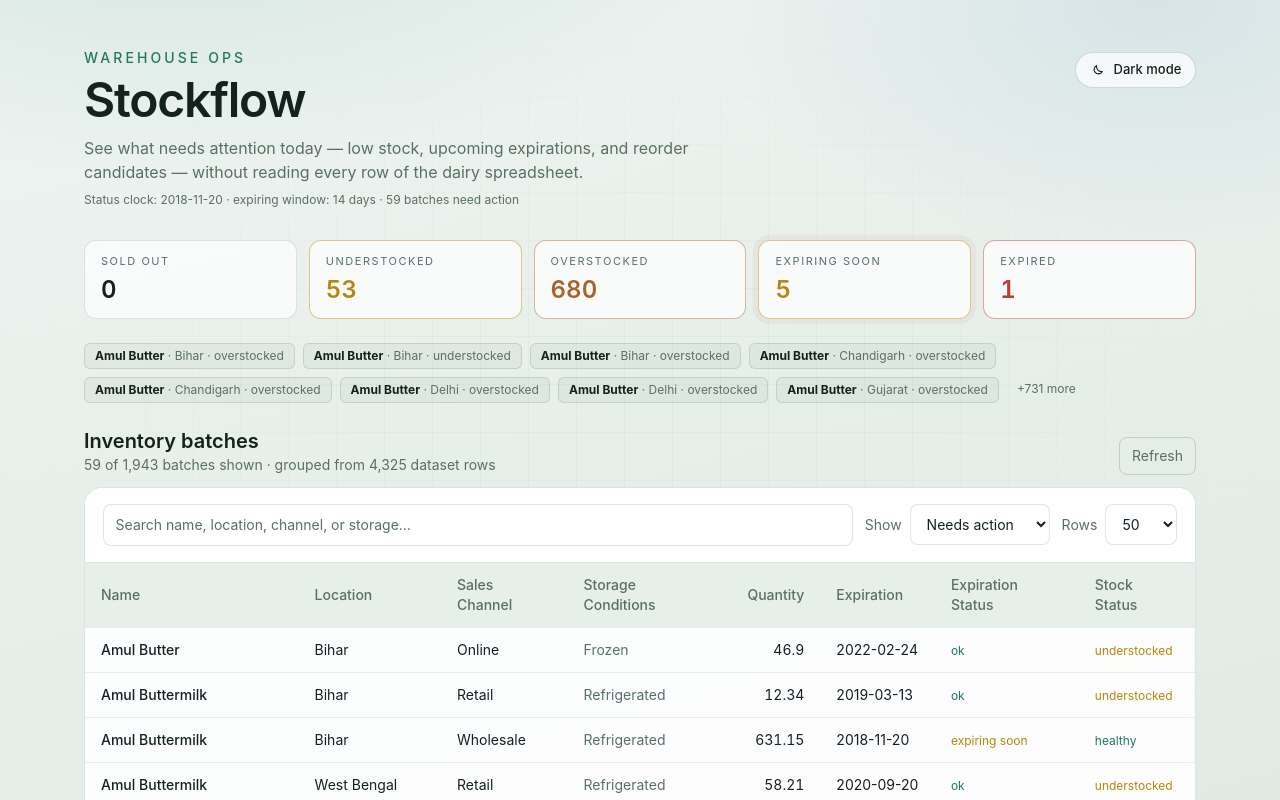
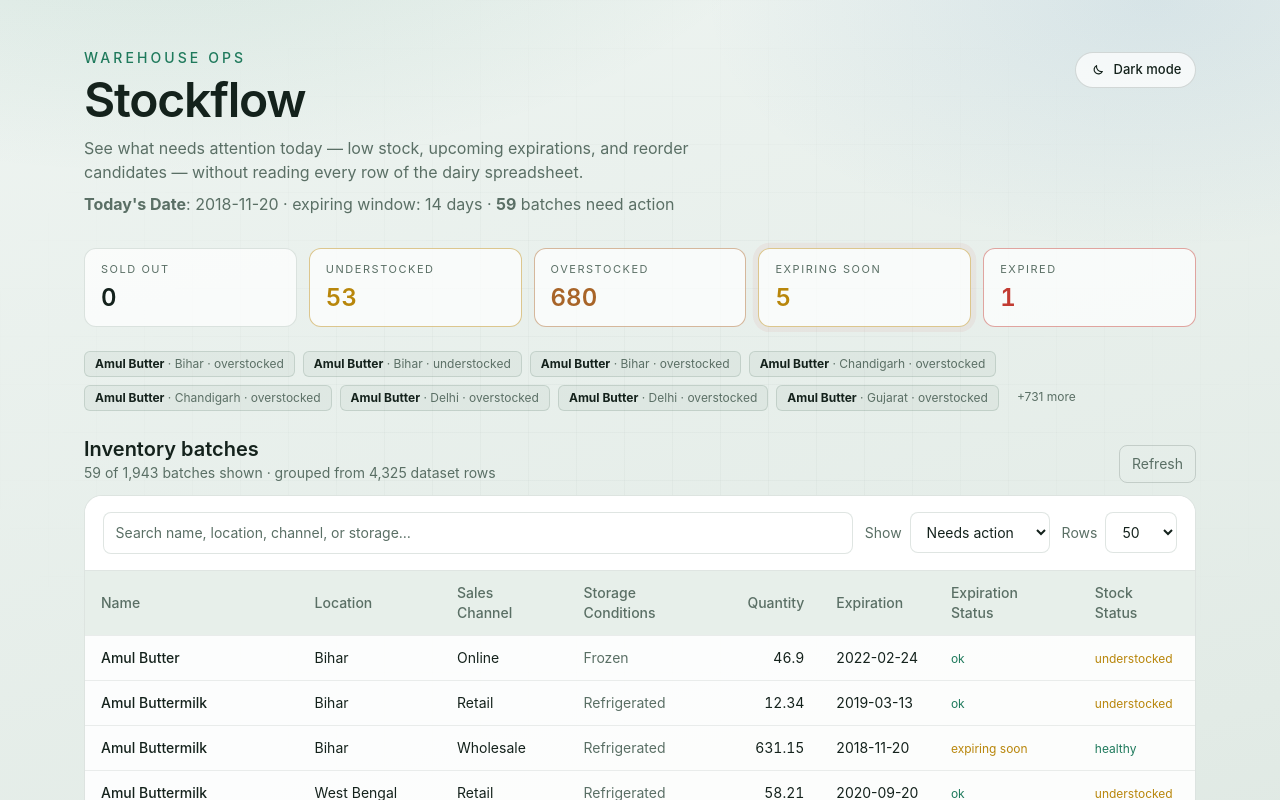
Before and after one commit to justin-day-pursuit/inventory-report-generator, a Next.js app: page / in a window 1280 px wide. Shown: the top 800 px of the page. Built offline with nearby package versions, Linux system fonts and the light colour scheme.

Commit message:
Make Today's Date status line larger and bolder
Match the header meta line to the description text size, rename
"Status clock" to "Today's Date" (bold), and bold the needs-action count.

Co-authored-by: Justin Day <justin.day@pursuit.org>

```diff
--- a/app/page.tsx
+++ b/app/page.tsx
@@ -188,12 +188,14 @@ export default function Home() {
             See what needs attention today — low stock, upcoming expirations, and
             reorder candidates — without reading every row of the dairy spreadsheet.
           </p>
-          <p className="mt-2 text-xs text-[var(--muted)]">
-            Status clock: <span className="font-mono">{referenceDate}</span>
+          <p className="mt-2 text-[var(--muted)]">
+            <span className="font-bold">Today&apos;s Date</span>:{" "}
+            <span className="font-mono">{referenceDate}</span>
             {" · "}
             expiring window: {EXPIRING_SOON_DAYS} days
             {" · "}
-            {needsActionCount.toLocaleString()} batches need action
+            <span className="font-bold">{needsActionCount.toLocaleString()}</span>{" "}
+            batches need action
           </p>
         </div>
         <div className="shrink-0 sm:pt-1">
```
